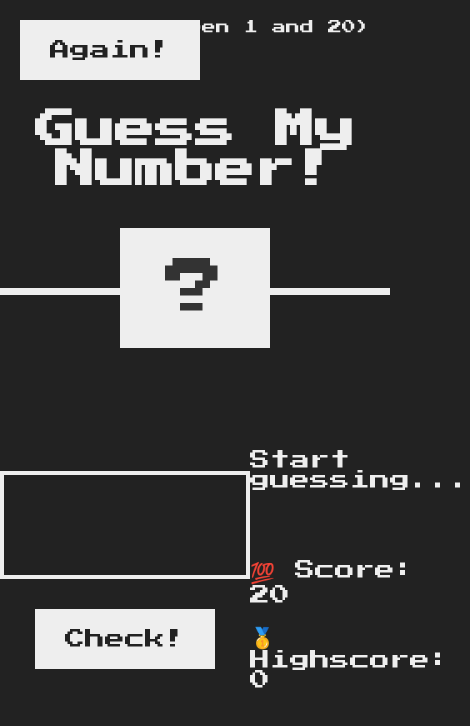
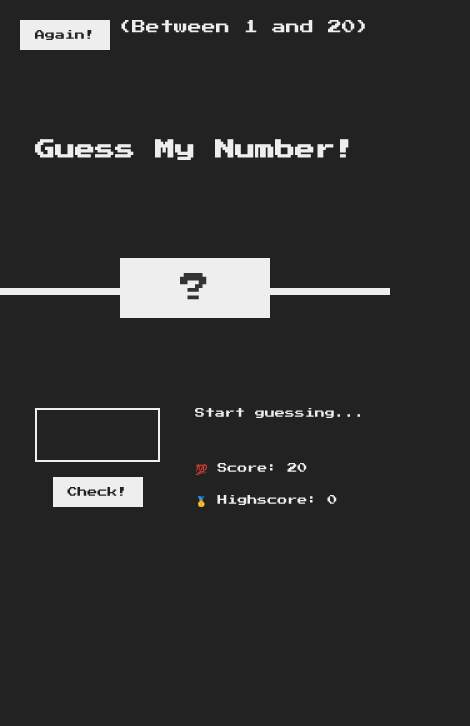
Before and after one commit to fauzanalghifary/the-complete-javascript-bootcamp, a plain HTML site: page Section 07 DOM Fundamentals/05-Guess-My-Number/index.html in a window 390 px wide. Both pictures are taken after a click on the button "Again!". Shown: the whole page, 470 px wide, since content can reach past the window. Drawn offline with Linux system fonts and the light colour scheme.

Commit message:
continue section 07

```diff
--- a/Section 07 DOM Fundamentals/05-Guess-My-Number/script.js
+++ b/Section 07 DOM Fundamentals/05-Guess-My-Number/script.js
@@ -1 +1,71 @@
 'use strict';
+
+// console.log(document.querySelector('.message').textContent);
+// document.querySelector('.message').textContent = 'Hehe';
+
+// document.querySelector('.number').textContent = 13;
+// document.querySelector('.score').textContent = 200;
+
+// document.querySelector('.guess').value = 20;
+
+let secretNumber = Math.trunc(Math.random() * 20) + 1;
+let score = 20;
+let highScore = 0;
+
+const displayMessage = function (message) {
+  document.querySelector('.message').textContent = message;
+};
+
+console.log(secretNumber);
+
+document.querySelector('.check').addEventListener('click', function () {
+  const guess = Number(document.querySelector('.guess').value);
+  console.log(typeof guess, guess);
+  document.querySelector('.guess').value = '';
+
+  // When there is no input
+  if (!guess) {
+    displayMessage('⛔ No number!');
+  }
+
+  // When player win
+  else if (guess === secretNumber) {
+    displayMessage('✨CORRECT!');
+    document.querySelector('.number').textContent = secretNumber;
+    document.querySelector('body').style.backgroundColor = '#60b347';
+    document.querySelector('.number').style.width = '30rem';
+    document.querySelector('.check').disabled = true;
+    if (score > highScore) {
+      highScore = score;
+      document.querySelector('.highscore').textContent = highScore;
+    }
+  }
+
+  // When input wrong
+  else if (guess !== secretNumber) {
+    if (score > 1) {
+      displayMessage(guess > secretNumber ? 'Too High!' : 'Too Low!');
+      document.querySelector('.score').textContent = score;
+    } else {
+      displayMessage('You Lost!');
+      document.querySelector('.score').textContent = 0;
+    }
+  }
+});
+
+document.querySelector('.again').addEventListener('click', function () {
+  score = 20;
+  secretNumber = Math.trunc(Math.random() * 20) + 1;
+  console.log(secretNumber);
+
+  displayMessage('Start guessing...');
+  document.querySelector('.score').textContent = score;
+
+  document.querySelector('.number').textContent = '?';
+  document.querySelector('.number').style.width = '15rem';
+  document.querySelector('body').style.backgroundColor = '#222';
+
+  document.querySelector('.guess').value = '';
+
+  document.querySelector('.check').disabled = false;
+});
--- a/Section 07 DOM Fundamentals/05-Guess-My-Number/style.css
+++ b/Section 07 DOM Fundamentals/05-Guess-My-Number/style.css
@@ -119,3 +119,41 @@ h1 {
 .label-score {
   margin-bottom: 2rem;
 }
+@media only screen and (max-width: 720px) {
+  h1 {
+    font-size: 2rem;
+  }
+
+  .btn {
+    font-size: 1rem;
+    padding: 1rem 1.5rem;
+  }
+
+  .number {
+    font-size: 3rem;
+    width: 7.5rem;
+    padding: 1.5rem 0rem;
+  }
+  .left {
+    width: 26rem;
+  }
+
+  .right {
+    width: 26rem;
+    font-size: 1rem;
+  }
+  .guess {
+    border: 2px solid #eee;
+    font-size: 2.5rem;
+    padding: 1.25rem;
+    width: 12.5rem;
+    margin-bottom: 1.5rem;
+  }
+  .message {
+    margin-bottom: 4rem;
+    height: 1.5rem;
+  }
+  main {
+    height: 32.5rem;
+  }
+}
```
